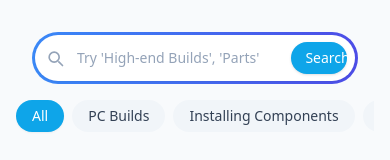
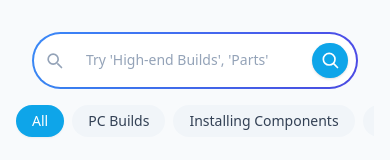
Before and after one commit to mxrooby/pc-youtube-search, a React (Vite) app: page / in a window 390 px wide. Shown: the top 160 px of the page. Built offline with nearby package versions, Linux system fonts and the light colour scheme; no server answers.

Commit message:
UI: replaced search text with magnifying glass icon, kept original colors

```diff
--- a/src/components/SearchBar.jsx
+++ b/src/components/SearchBar.jsx
@@ -12,10 +12,11 @@ export default function SearchBar({ onSearch, placeholder = "Try 'High-end Build
 
   return (
     <form onSubmit={submit} className="w-full max-w-4xl mx-auto mt-4 px-4">
-      {/* Outer animated gradient border (same colors as before) */}
-      <div className="animate-gradient p-[3px] rounded-full">
-        <div className="bg-white flex items-center rounded-full shadow-sm hover:shadow-md transition-all duration-300 overflow-hidden px-4 py-[6px] sm:py-[8px]">
-          {/* Search icon */}
+      {/* Outer gradient border (unchanged color) */}
+      <div className="rounded-full p-[3px] bg-gradient-to-r from-sky-400 via-blue-400 to-cyan-500 animate-gradient">
+        {/* Inner white capsule */}
+        <div className="bg-white flex items-center rounded-full shadow-sm hover:shadow-md transition-all duration-300 px-4 py-[8px] sm:py-[10px]">
+          {/* Left search icon (static icon beside input) */}
           <svg
             className="w-5 h-5 text-slate-400 mr-3 flex-shrink-0"
             viewBox="0 0 24 24"
@@ -39,7 +40,7 @@ export default function SearchBar({ onSearch, placeholder = "Try 'High-end Build
             />
           </svg>
 
-          {/* Input field */}
+          {/* Search input */}
           <input
             value={q}
             onChange={(e) => setQ(e.target.value)}
@@ -48,12 +49,26 @@ export default function SearchBar({ onSearch, placeholder = "Try 'High-end Build
             className="flex-1 outline-none text-sm md:text-base text-slate-700 bg-transparent placeholder:text-slate-400"
           />
 
-          {/* Button */}
+          {/* Icon-only Search Button */}
           <button
             type="submit"
-            className="ml-3 px-5 py-2 rounded-full text-sm font-medium bg-sky-500 text-white shadow hover:bg-sky-600 hover:scale-105 transition-all duration-200"
+            aria-label="Search"
+            className="ml-3 p-2.5 rounded-full bg-sky-500 hover:bg-sky-600 text-white shadow hover:scale-105 active:scale-95 transition-all duration-200 flex items-center justify-center"
           >
-            Search
+            <svg
+              xmlns="http://www.w3.org/2000/svg"
+              className="w-5 h-5"
+              fill="none"
+              viewBox="0 0 24 24"
+              stroke="currentColor"
+              strokeWidth={2}
+            >
+              <path
+                strokeLinecap="round"
+                strokeLinejoin="round"
+                d="M21 21l-4.35-4.35M11 18a7 7 0 1 0 0-14 7 7 0 0 0 0 14z"
+              />
+            </svg>
           </button>
         </div>
       </div>
--- a/src/index.css
+++ b/src/index.css
@@ -40,8 +40,8 @@
   100% { background-position: 0% 50%; }
 }
 
+/* Keep your original gradient colors, just animate */
 .animate-gradient {
-  /* slightly richer gradient for nicer look */
   background: linear-gradient(90deg, #38bdf8, #3b82f6, #4f46e5, #06b6d4);
   background-size: 300% 300%;
   animation: gradientFlow 6s ease infinite;
@@ -54,53 +54,89 @@
 /* Ensure the input and inner elements don't overflow their flex container */
 #search-input,
 .search-inner input,
-.search-inner {
+.search-inner,
+.bg-white input {
   box-sizing: border-box;
   width: 100%;
   min-width: 0;
 }
 
+/* Target the inner white capsule reliably and give good default height/spacing */
+/* This selector matches the structure used in your JSX: <div class="bg-white flex items-center rounded-full ..."> */
+.bg-white.flex.items-center.rounded-full {
+  min-height: 52px;               /* slightly taller capsule for breathing room */
+  gap: 12px;                      /* space between icon, input, and button */
+  padding-left: 12px;             /* inner padding so left icon not too close to edge */
+  padding-right: 10px;            /* inner padding so button not glued to edge */
+}
+
+/* Ensure the input text vertically centers nicely */
+.bg-white.flex.items-center.rounded-full input {
+  padding-top: 0.4rem;
+  padding-bottom: 0.4rem;
+  line-height: 1.2;
+}
+
+/* Style the icon-only button inside the capsule specifically so other buttons aren't affected */
+.bg-white.flex.items-center.rounded-full button[type="submit"] {
+  padding: 0.45rem;               /* compact circular button */
+  border-radius: 9999px;
+  min-width: 40px;                /* keeps tappable target */
+  height: auto;
+  display: inline-flex;
+  align-items: center;
+  justify-content: center;
+}
+
+/* Give the icon some breathing room (white-on-blue) */
+.bg-white.flex.items-center.rounded-full button[type="submit"] svg {
+  display: block;
+}
+
+/* small shadow / hover (subtle) */
+.bg-white.flex.items-center.rounded-full button[type="submit"]:hover {
+  box-shadow: 0 6px 18px rgba(14, 165, 233, 0.12);
+}
+
 /* touch-friendly sizes on mobile */
 @media (max-width: 640px) {
-  .search-inner {
+  .bg-white.flex.items-center.rounded-full {
+    min-height: 48px;
     padding-left: 10px;
     padding-right: 8px;
+    gap: 10px;
   }
-  .search-inner input {
+  .bg-white.flex.items-center.rounded-full input {
     padding-top: 10px;
     padding-bottom: 10px;
-    height: 44px; /* taller for tap target */
   }
-  button[type="submit"] {
-    padding-left: 10px;
-    padding-right: 10px;
-    min-width: 44px;
+  .bg-white.flex.items-center.rounded-full button[type="submit"] {
+    padding: 0.45rem;
+    min-width: 36px;
   }
 }
 
-/* tiny screen: <= 320px icon-only button behavior */
+/* tiny screen: <= 320px ensure icon-only mode fits and capsule tightens a bit */
 @media (max-width: 320px) {
-  /* hide textual label */
+  .bg-white.flex.items-center.rounded-full {
+    min-height: 44px;
+    padding-left: 8px;
+    padding-right: 6px;
+    gap: 8px;
+  }
+  .bg-white.flex.items-center.rounded-full input {
+    padding-left: 6px;
+    padding-right: 6px;
+  }
+  .bg-white.flex.items-center.rounded-full button[type="submit"] {
+    padding: 0.35rem;
+    min-width: 34px;
+  }
+  /* if you still have a .btn-text span anywhere, ensure hidden on tiny screens */
   .btn-text { display: none !important; }
-
-  /* shrink button padding so the whole capsule fits */
-  button[type="submit"] {
-    padding-left: 8px !important;
-    padding-right: 8px !important;
-    min-width: 38px;
-    border-radius: 9999px;
-  }
-
-  /* reduce left icon size slightly and input padding */
-  .bg-white svg.w-5.h-5 { width: 20px; height: 20px; }
-  #search-input { padding-left: 8px; padding-right: 6px; }
-
-  /* tighten the capsule ring */
-  .animate-gradient { padding: 2px; }
-  .bg-white { gap: 6px; }
 }
 
-/* keep text visible for screens wider than 320px */
+/* keep text visible for screens wider than 320px (if used elsewhere) */
 @media (min-width: 321px) {
   .btn-text { display: inline; }
 }
@@ -133,18 +169,8 @@
   -webkit-font-smoothing: antialiased;
   -moz-osx-font-smoothing: grayscale;
 }
-/* Adjust capsule height and spacing for better proportions */
-.bg-white.flex.items-center.rounded-full {
-  min-height: 50px; /* makes bar taller */
+
+/* Optional: tiny polish to keep gradient ring from looking too thick on small screens */
+@media (max-width: 420px) {
+  .animate-gradient { padding: 2px; }
 }
-
-@media (max-width: 480px) {
-  .bg-white.flex.items-center.rounded-full {
-    padding-left: 10px;
-    padding-right: 8px;
-    min-height: 46px;
-  }
-  .bg-white.flex.items-center.rounded-full button {
-    padding: 0.4rem 0.9rem;
-  }
-}
```
